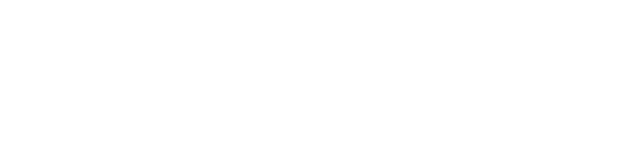
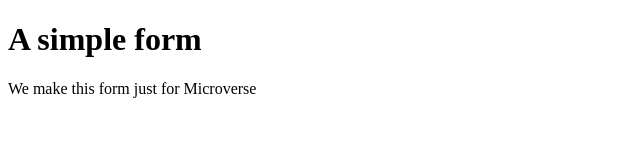
Before and after one commit to Omid-Mehvarz/omid-jose-html-css-project, a plain HTML site: page index.html in a window 1280 px wide. Shown: the whole page, without its empty margins (0-640 px from the left). Drawn offline with Linux system fonts and the light colour scheme.

Commit message:
added heading

```diff
--- a/index.html
+++ b/index.html
@@ -7,6 +7,9 @@
     <title>Document</title>
 </head>
 <body>
-
+    <div id="h">
+    <h1 id=title>A simple form</h1>
+    <p id="d">We make this form just for Microverse</p>
+    </div>
 </body>
 </html>
```
